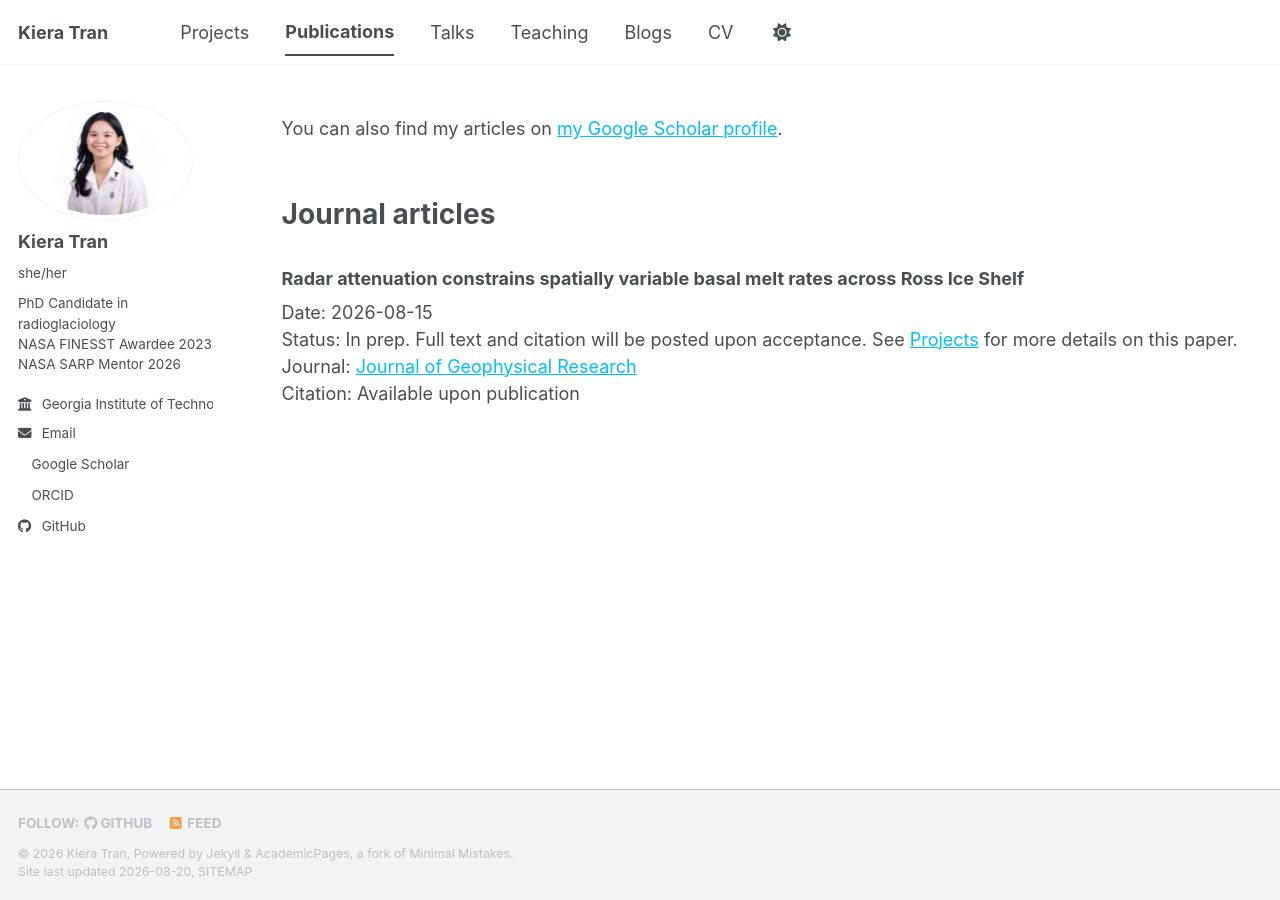
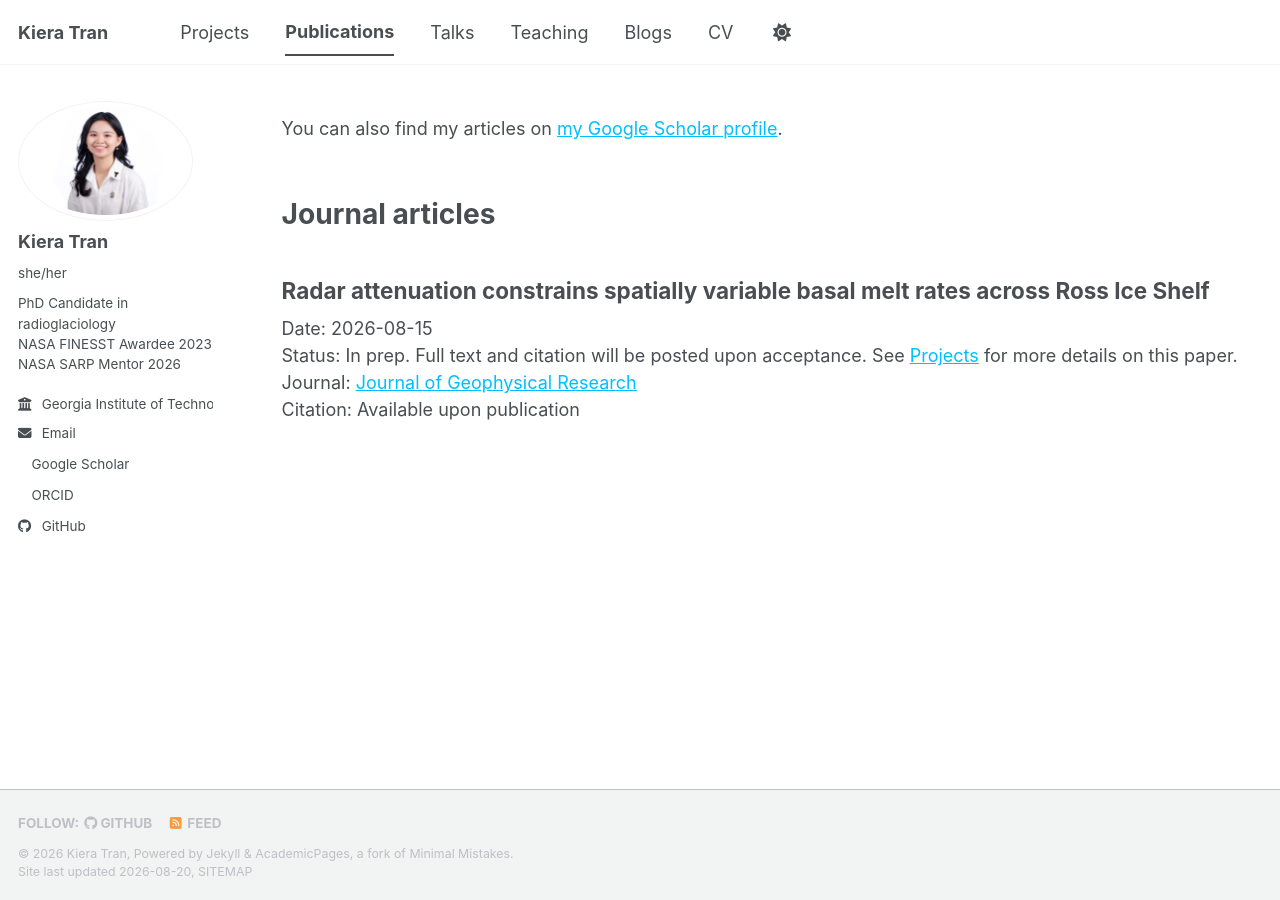
Before and after one commit to kieratran/kieratran.github.io, a Jekyll site: the page built from _pages/publications.html, in a window 1280 px wide. Built offline with Jekyll 4.4.1, drawn with Linux system fonts in a browser that asks for light colours; a style sheet for code colours, icons or effects is not loaded.

```diff
--- a/_pages/publications.html
+++ b/_pages/publications.html
@@ -11,7 +11,7 @@ author_profile: true
 <h1 style="margin-top: 2em;">Journal articles</h1>
 
 <div markdown="1">
-<h3>Radar attenuation constrains spatially variable basal melt rates across Ross Ice Shelf</h3>
+<h2>Radar attenuation constrains spatially variable basal melt rates across Ross Ice Shelf</h2>
   Date: 2026-08-15<br>
   Status: In prep. Full text and citation will be posted upon acceptance. See <a href="/projects/">Projects</a> for more details on this paper.<br>
   Journal: <a href="https://agupubs.onlinelibrary.wiley.com/journal/21699011">Journal of Geophysical Research</a><br>
```
